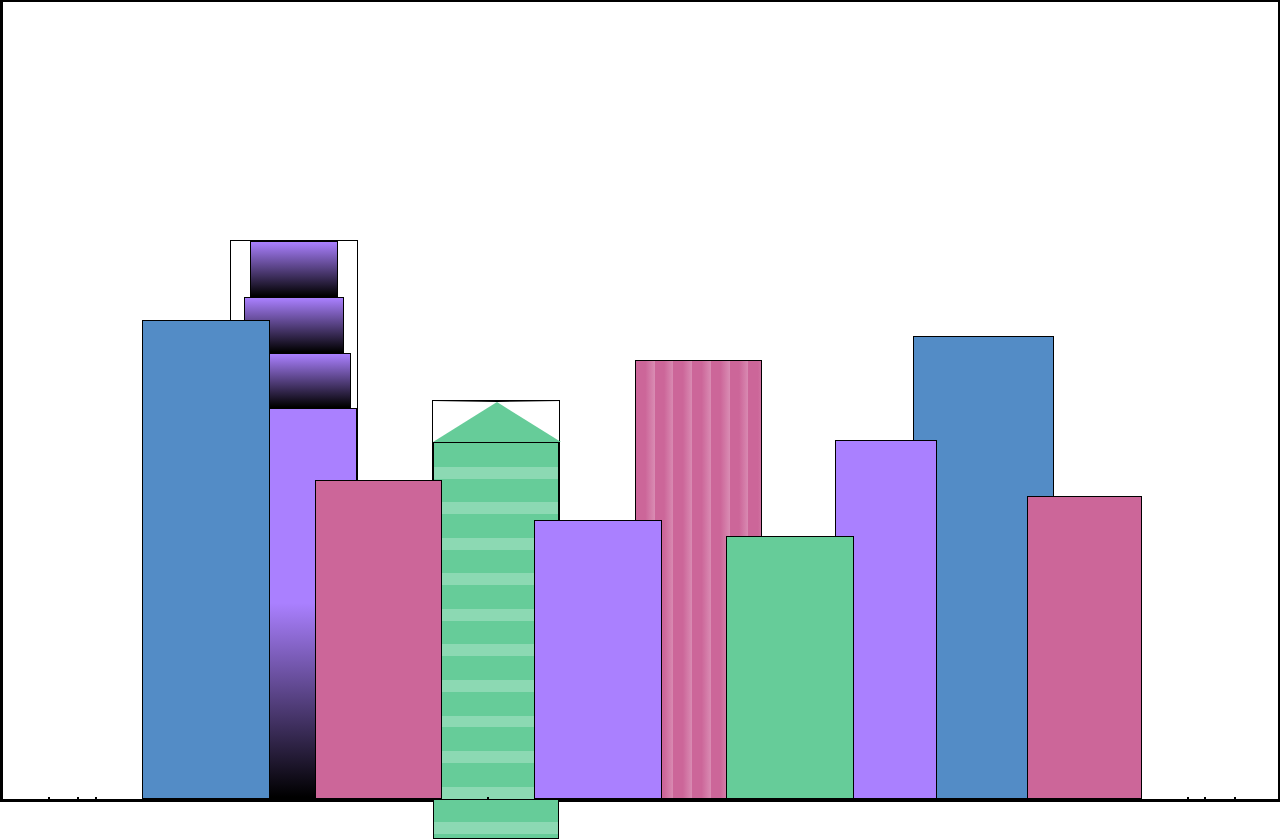
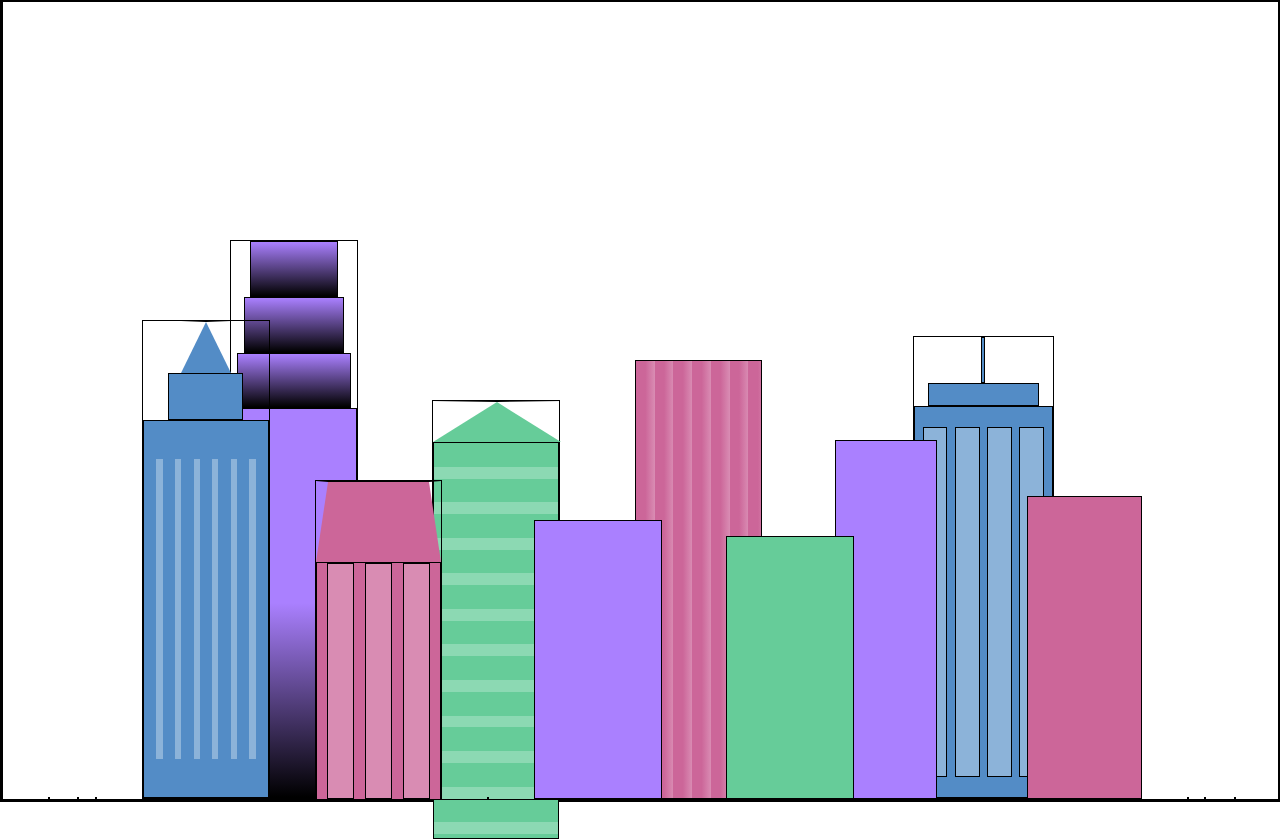
Before and after one commit to rusinovvasil/FreeCodeCamp, a plain HTML site: page Responsive-Web-Design-Certification/Build-a-City-Skyline/index.html in a window 1280 px wide. Drawn offline with Linux system fonts and the light colour scheme.

Commit message:
Build a City Skyline
Update GitHub repository with ongoing changes and modifications, work in progress.

```diff
--- a/Responsive-Web-Design-Certification/Build-a-City-Skyline/index.html
+++ b/Responsive-Web-Design-Certification/Build-a-City-Skyline/index.html
@@ -10,7 +10,7 @@
     <div class="background-buildings">
       <div></div>
       <div></div>
-      <div class="bb1">
+      <div class="bb1 building-wrap">
         <div class="bb1a bb1-window"></div>
         <div class="bb1b bb1-window"></div>
         <div class="bb1c bb1-window"></div>
@@ -22,15 +22,35 @@
       </div>
       <div class="bb3"></div>
       <div></div>
-      <div class="bb4"></div>
+      <div class="bb4 building-wrap">
+        <div class="bb4a"></div>
+        <div class="bb4b"></div>
+        <div class="bb4c window-wrap">
+          <div class="bb4-window"></div>
+          <div class="bb4-window"></div>
+          <div class="bb4-window"></div>
+          <div class="bb4-window"></div>
+        </div>
+      </div>
       <div></div>
       <div></div>
     </div>
     <div class="foreground-buildings">
       <div></div>
       <div></div>
-      <div class="fb1"></div>
-      <div class="fb2"></div>
+      <div class="fb1 building-wrap">
+        <div class="fb1a"></div>
+        <div class="fb1b"></div>
+        <div class="fb1c"></div>
+      </div>
+      <div class="fb2">
+        <div class="fb2a"></div>
+        <div class="fb2b window-wrap">
+          <div class="fb2-window"></div>
+          <div class="fb2-window"></div>
+          <div class="fb2-window"></div>
+        </div>
+      </div>
       <div></div>
       <div class="fb3"></div>
       <div class="fb4"></div>
--- a/Responsive-Web-Design-Certification/Build-a-City-Skyline/styles.css
+++ b/Responsive-Web-Design-Certification/Build-a-City-Skyline/styles.css
@@ -6,6 +6,7 @@
   --window-color1: black;
   --window-color2: #8cd9b3;
   --window-color3: #d98cb3;
+  --window-color4: #8cb3d9;
 }
 
 * {
@@ -30,13 +31,22 @@ body {
   top: 0;
 }
 
+.building-wrap {
+  display: flex;
+  flex-direction: column;
+  align-items: center;
+}
+
+.window-wrap {
+  display: flex;
+  align-items: center;
+  justify-content: space-evenly;
+}
+
 /* BACKGROUND BUILDINGS - "bb" stands for "background building" */
 .bb1 {
   width: 10%;
   height: 70%;
-  display: flex;
-  flex-direction: column;
-  align-items: center;
 }
 
 .bb1a {
@@ -96,20 +106,90 @@ body {
 .bb4 {
   width: 11%;
   height: 58%;
+}
+
+.bb4a {
+  width: 3%;
+  height: 10%;
   background-color: var(--building-color4);
+}
+
+.bb4b {
+  width: 80%;
+  height: 5%;
+  background-color: var(--building-color4);
+}
+
+.bb4c {
+  width: 100%;
+  height: 85%;
+  background-color: var(--building-color4);
+}
+
+.bb4-window {
+  width: 18%;
+  height: 90%;
+  background-color: var(--window-color4);
 }
 
 /* FOREGROUND BUILDINGS - "fb" stands for "foreground building" */
 .fb1 {
   width: 10%;
   height: 60%;
+}
+
+.fb1a {
+  border-bottom: 4vw solid var(--building-color4);
+  border-left: 2vw solid transparent;
+  border-right: 2vw solid transparent;
+}
+
+.fb1b {
+  width: 60%;
+  height: 10%;
   background-color: var(--building-color4);
+}
+
+.fb1c {
+  width: 100%;
+  height: 80%;
+  background: repeating-linear-gradient(
+      90deg,
+      var(--building-color4),
+      var(--building-color4) 10%,
+      transparent 10%,
+      transparent 15%
+    ),
+    repeating-linear-gradient(
+      var(--building-color4),
+      var(--building-color4) 10%,
+      var(--window-color4) 10%,
+      var(--window-color4) 90%
+    );
 }
 
 .fb2 {
   width: 10%;
   height: 40%;
+}
+
+.fb2a {
+  width: 100%;
+  border-bottom: 10vh solid var(--building-color3);
+  border-left: 1vw solid transparent;
+  border-right: 1vw solid transparent;
+}
+
+.fb2b {
+  width: 100%;
+  height: 75%;
   background-color: var(--building-color3);
+}
+
+.fb2-window {
+  width: 22%;
+  height: 100%;
+  background-color: var(--window-color3);
 }
 
 .fb3 {
```
